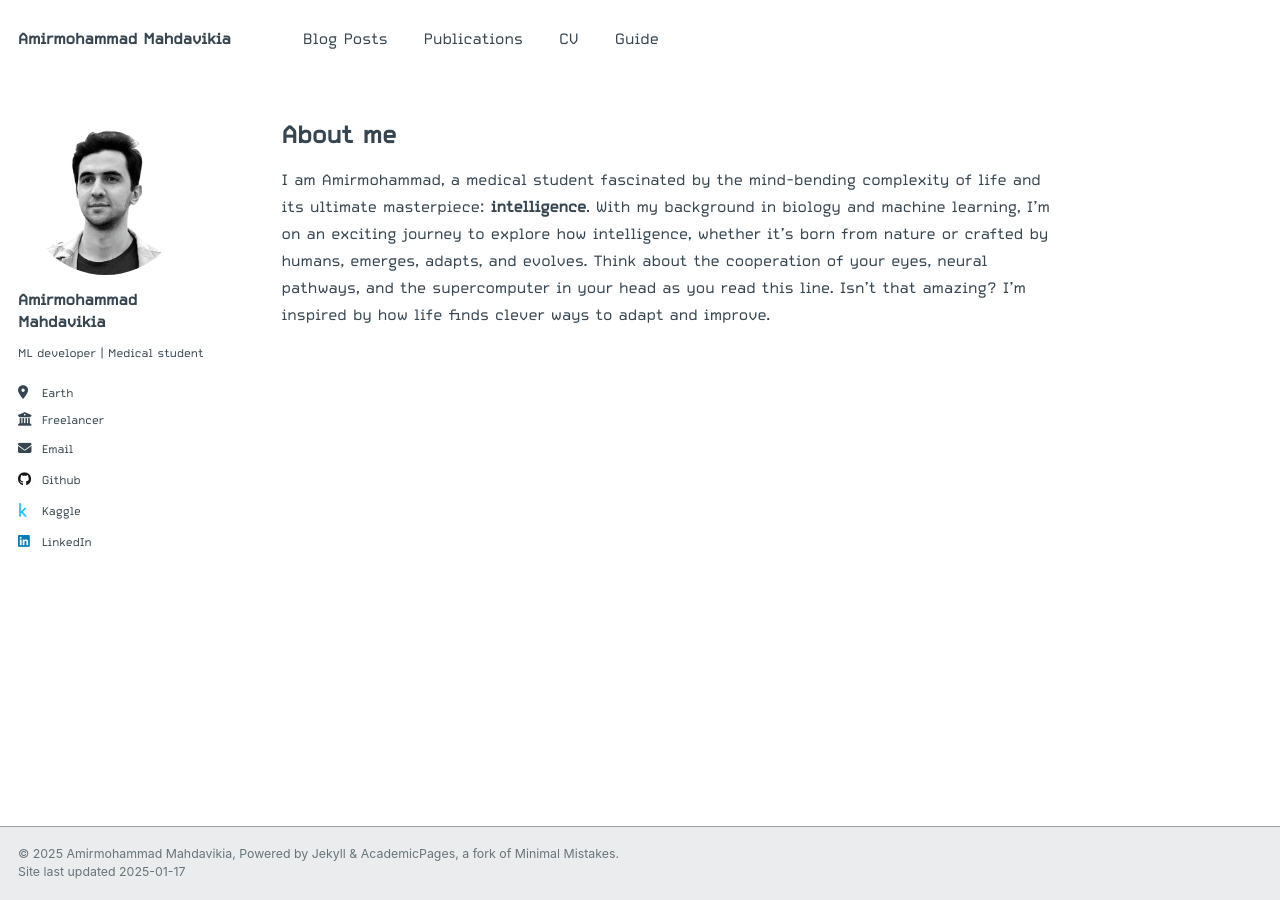
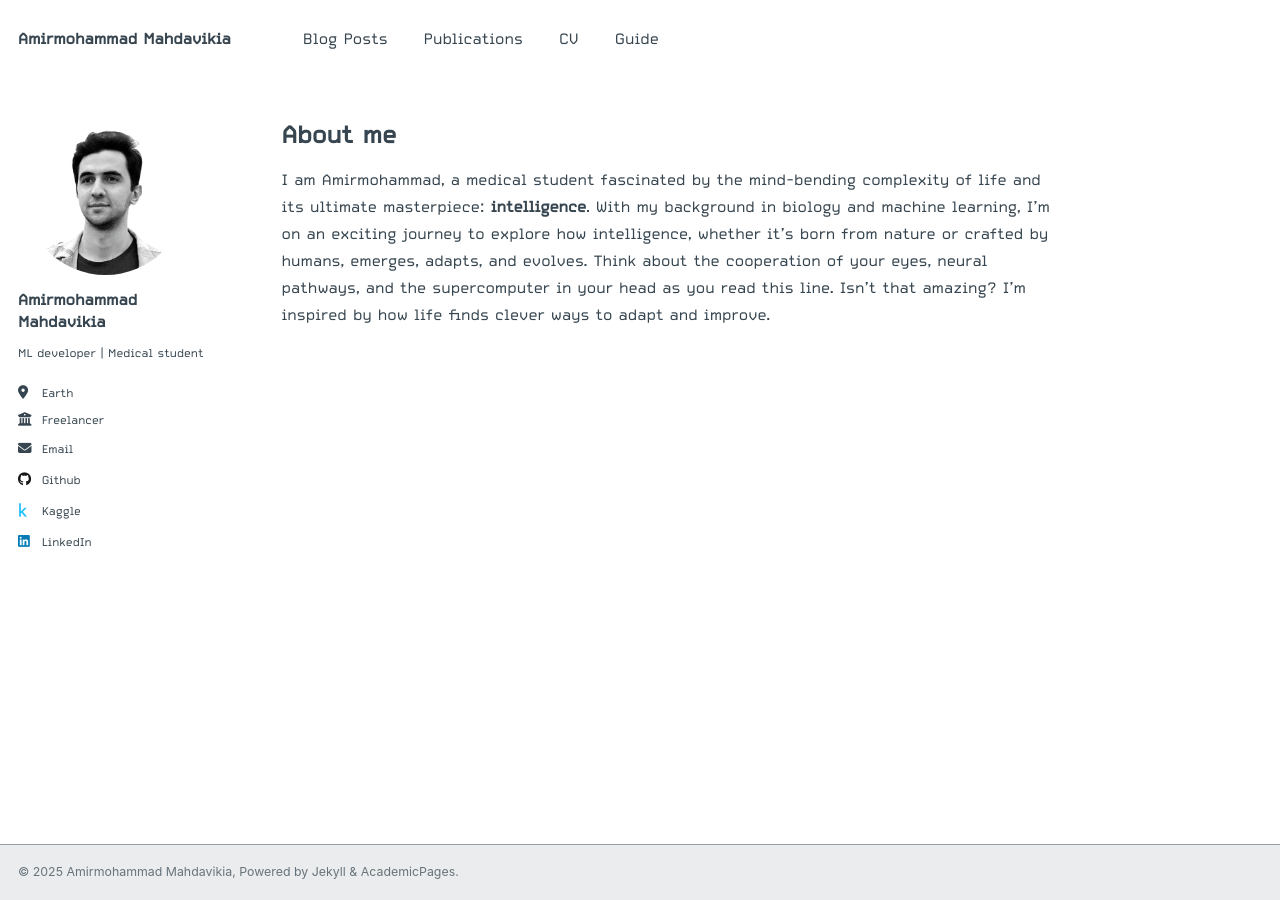
Before and after one commit to ammomahdavikia/ammomahdavikia.github.io, a Jekyll site: the page built from _pages/about.md, in a window 1280 px wide. Built offline with Jekyll 4.4.1, drawn with Linux system fonts in a browser that asks for light colours.

Commit message:
Update footer

```diff
--- a/_includes/footer.html
+++ b/_includes/footer.html
@@ -1,6 +1,5 @@
 {% include base_path %}
 
 <div class="page__footer-copyright">
-  &copy; {{ site.time | date: '%Y' }} {{ site.name | default: site.title }}, {{ site.data.ui-text[site.locale].powered_by | default: "Powered by" }} <a href="http://jekyllrb.com" rel="nofollow">Jekyll</a> &amp; <a href="https://github.com/academicpages/academicpages.github.io">AcademicPages</a>, a fork of <a href="https://mademistakes.com/work/minimal-mistakes-jekyll-theme/" rel="nofollow">Minimal Mistakes</a>.<br />
-  Site last updated {{ "now" | date: '%Y-%m-%d' %}}
+  &copy; {{ site.time | date: '%Y' }} {{ site.name | default: site.title }}, {{ site.data.ui-text[site.locale].powered_by | default: "Powered by" }} <a href="http://jekyllrb.com" rel="nofollow">Jekyll</a> &amp; <a href="https://github.com/academicpages/academicpages.github.io">AcademicPages</a>.<br />
 </div>
```
